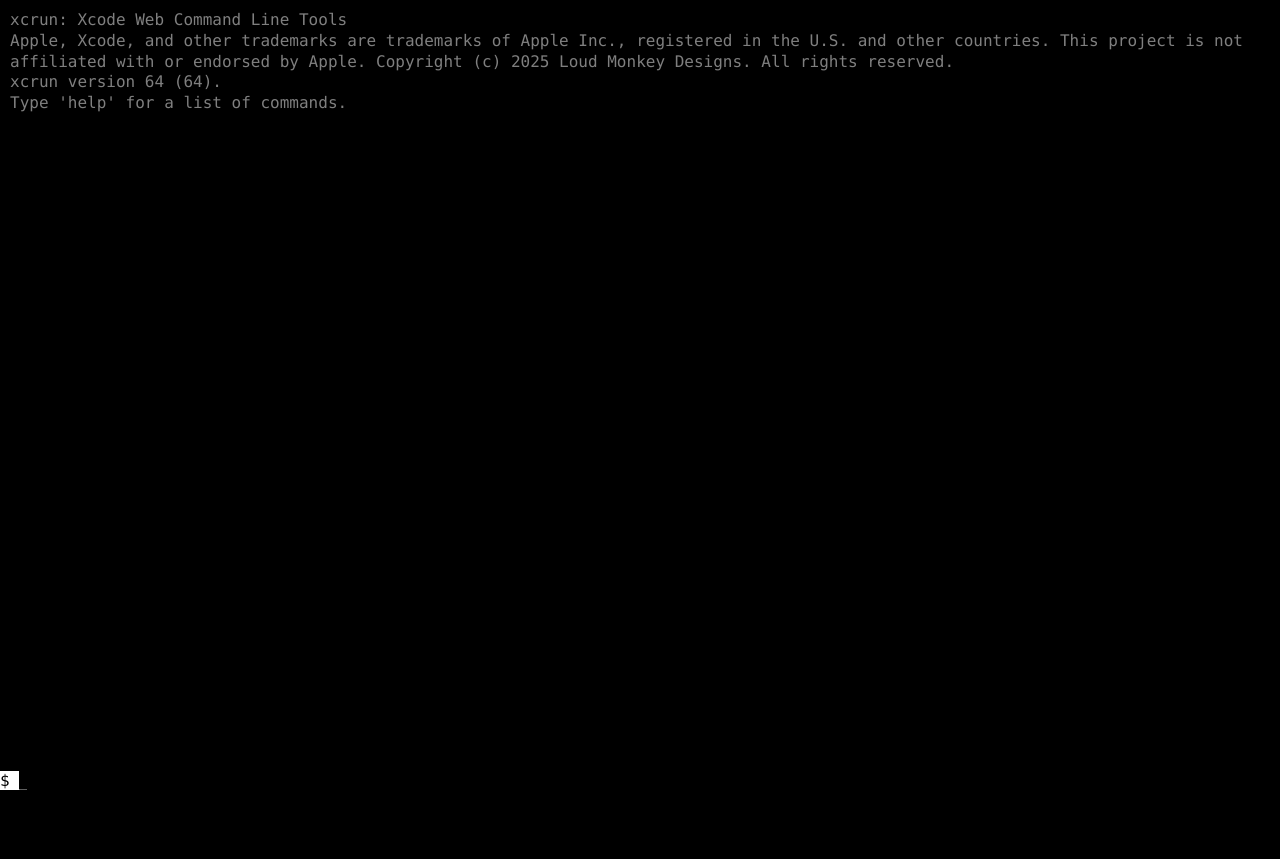
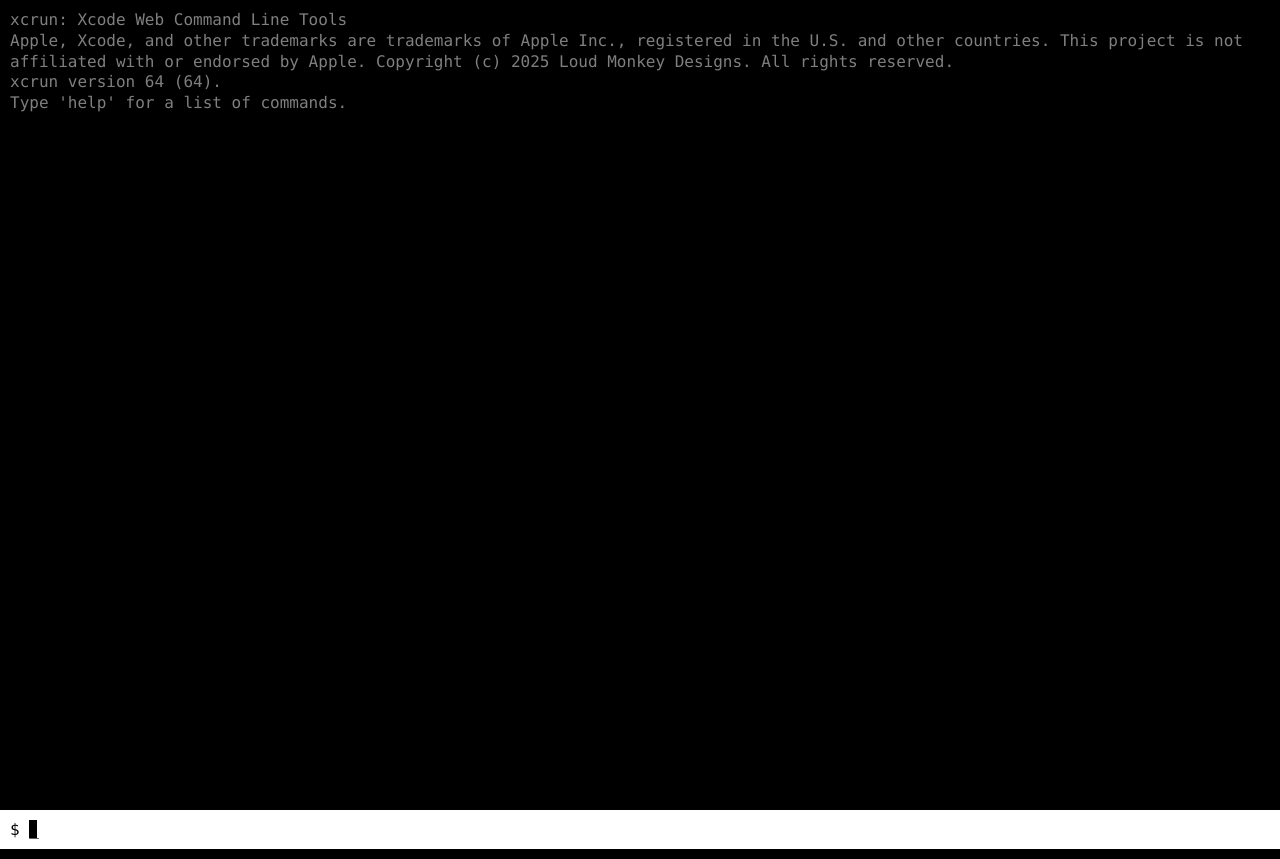
Before and after one commit to voxxdevv/xcclt, a plain HTML site: page index.html in a window 1280 px wide. Before the commit the page ends 800 px from the top, so only its background shows below. Drawn offline with Linux system fonts and the light colour scheme.

Commit message:
Update index.html

```diff
--- a/index.html
+++ b/index.html
@@ -64,7 +64,7 @@
         </div>
     </div>
 
-	<div style="background-color: #ffffff; color: #000000; margin-top: 10px; position: fixed; bottom: 10px;">$ <span class="command-span"></span><span id="cursor" class="cursor">_</span></div>
+	<div style="background-color: #ffffff; color: #000000; margin-top: 10px; padding: 10px; margin-bottom: 10px;">$ <span class="command-span"></span><span id="cursor" class="cursor">_</span></div>
 
     <script>
         // Terminal state
```
